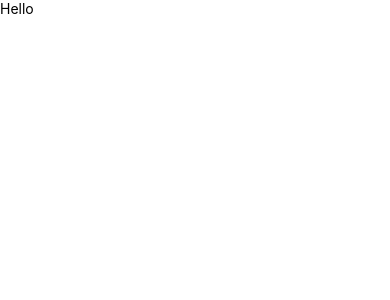
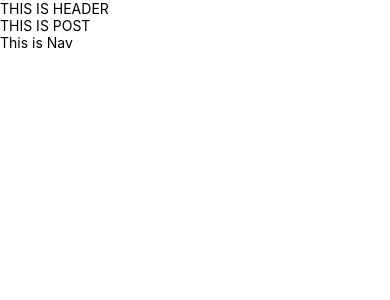
Before and after one commit to Jinho1011/Jinstagram, a React Native app: screen / in a window 390 px wide. Shown: the top 300 px of the page. Built offline with nearby package versions, Linux system fonts and the light colour scheme.

Commit message:
add Header, Post, PostContainer, Nav

```diff
--- a/App.js
+++ b/App.js
@@ -1,10 +1,44 @@
 import React from 'react';
 import {StatusBar, Text, View} from 'react-native';
+
+const Header = () => {
+  return (
+    <View>
+      <Text>THIS IS HEADER</Text>
+    </View>
+  );
+};
+
+const Post = () => {
+  return (
+    <View>
+      <Text>THIS IS POST</Text>
+    </View>
+  );
+};
+
+const PostContainer = () => {
+  return (
+    <View>
+      <Post></Post>
+    </View>
+  );
+};
+
+const Navigation = () => {
+  return (
+    <View>
+      <Text>This is Nav</Text>
+    </View>
+  );
+};
 
 const App = () => {
   return (
     <View>
-      <Text>Hello</Text>
+      <Header></Header>
+      <PostContainer></PostContainer>
+      <Navigation></Navigation>
     </View>
   );
 };
```
